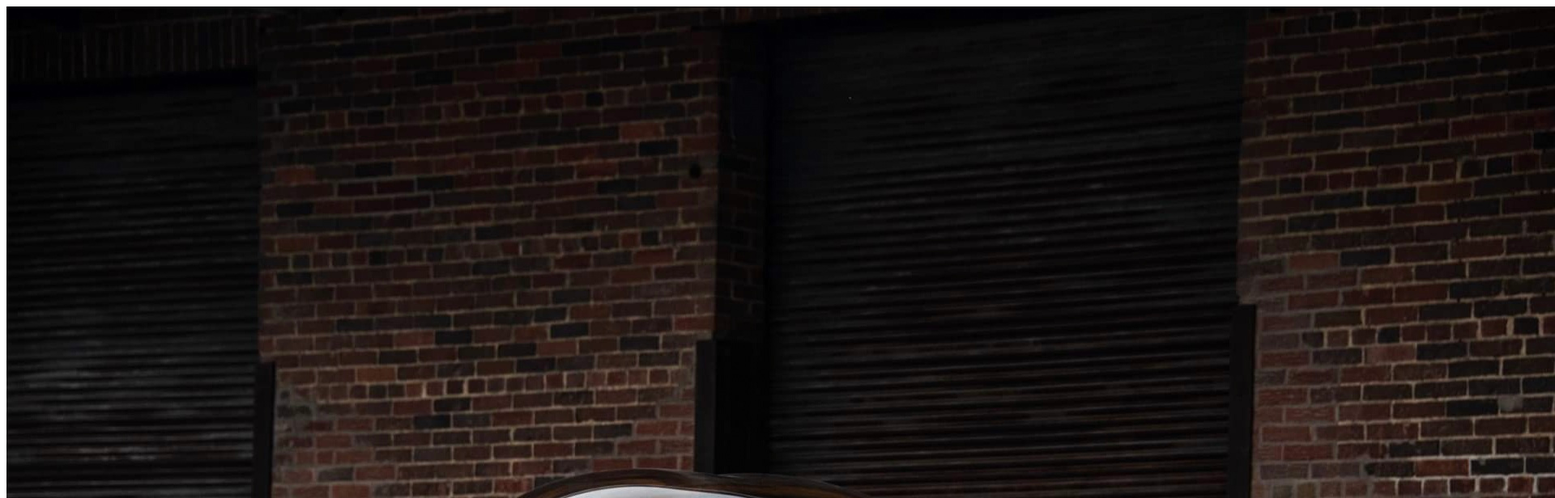
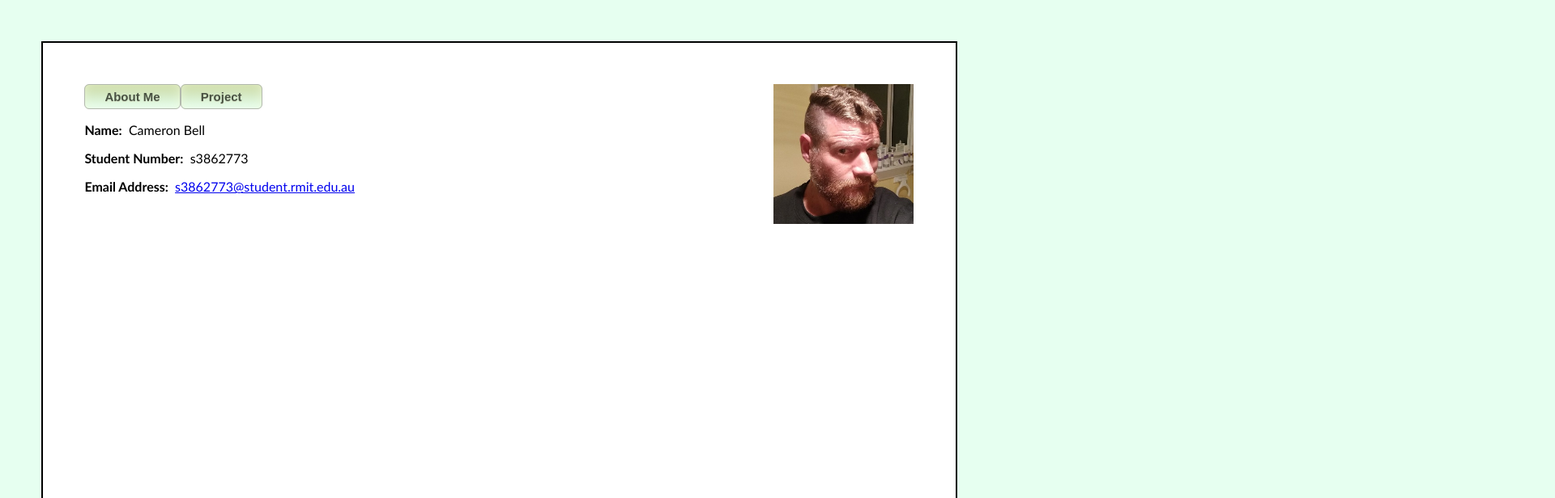
Before and after one commit to Suzmot/suzmot.github.io, a plain HTML site: page index.html in a window 1280 px wide. Shown: the top 616 px of the page at 81% size, 1920 px wide, since content can reach past the window. Drawn offline with Linux system fonts and the light colour scheme.

Commit message:
pushing latest

```diff
--- a/index.html
+++ b/index.html
@@ -1,12 +1,18 @@
 <html>
-
-<head>
-</head>
-
-<body>
-
-<img src="GMtsitX.jpg">
-
-</body>
-
+  <head>
+    <meta http-equiv="content-type" content="text/html; charset=windows-1252">
+    <link rel="stylesheet" type="text/css" href="style.css">
+  </head>
+  <body>
+    <div style="text-align: left;"><a href="aboutme.html" class="myButton">About
+        Me</a><a href="project.html" class="myButton">Project</a>&nbsp;&nbsp;
+      &nbsp; &nbsp;&nbsp; &nbsp; <img src="me.jpg" alt="me" title="me" style="float:right; width: 173px; height: 173px;"></div>
+    <p class="MsoNormal"><b>Name:</b><span style="mso-spacerun:yes">&nbsp; </span>Cameron
+      Bell</p>
+    <p class="MsoNormal"><b>Student Number:</b><span style="mso-spacerun:yes">&nbsp;
+        </span>s3862773</p>
+    <p class="MsoNormal"><b>Email Address:</b><span style="mso-spacerun:yes">&nbsp;
+        </span><a href="mailto:s3862773@student.rmit.edu.au">s3862773@student.rmit.edu.au</a></p>
+    <p></p>
+  </body>
 </html>
--- /dev/null
+++ b/style.css
@@ -0,0 +1,42 @@
+html {
+  background-color:#e6fff0;
+}
+
+body {
+  width: 80%;
+  border: 2px solid black;
+  background-color:white;
+  padding: 4%;
+  margin: 4%;
+  font-family: "Calibri";
+}
+
+#heading {
+  font-size: 14px;
+  font-style: strong;
+}
+
+.myButton {
+	box-shadow:inset 0px 0px 14px -3px #f2fadc;
+	background:linear-gradient(to bottom, #cbdba7 5%, #e6fff0 100%);
+	background-color:#cbdba7;
+	border-radius:6px;
+	border:1px solid #b2b8ad;
+	display:inline-block;
+	cursor:pointer;
+	color:#495242;
+	font-family:Arial;
+	font-size:15px;
+	font-weight:bold;
+	padding:6px 24px;
+	text-decoration:none;
+	text-shadow:0px 1px 0px #ced9bf;
+}
+.myButton:hover {
+	background:linear-gradient(to bottom, #e6fff0 5%, #cbdba7 100%);
+	background-color:#e6fff0;
+}
+.myButton:active {
+	position:relative;
+	top:1px;
+}
```
Also changed, not shown: idealjobsnap.PNG (added), me.jpg (added), 2 other files.
